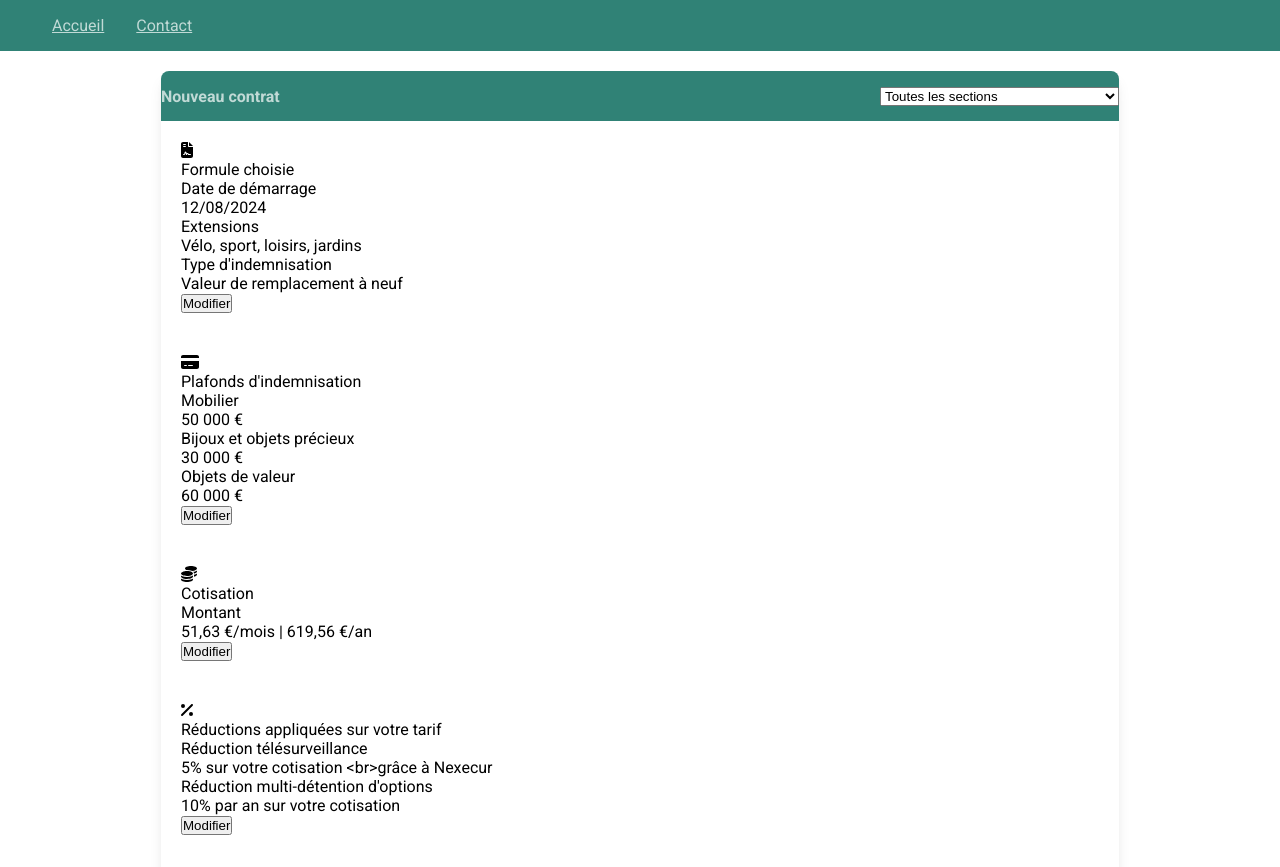
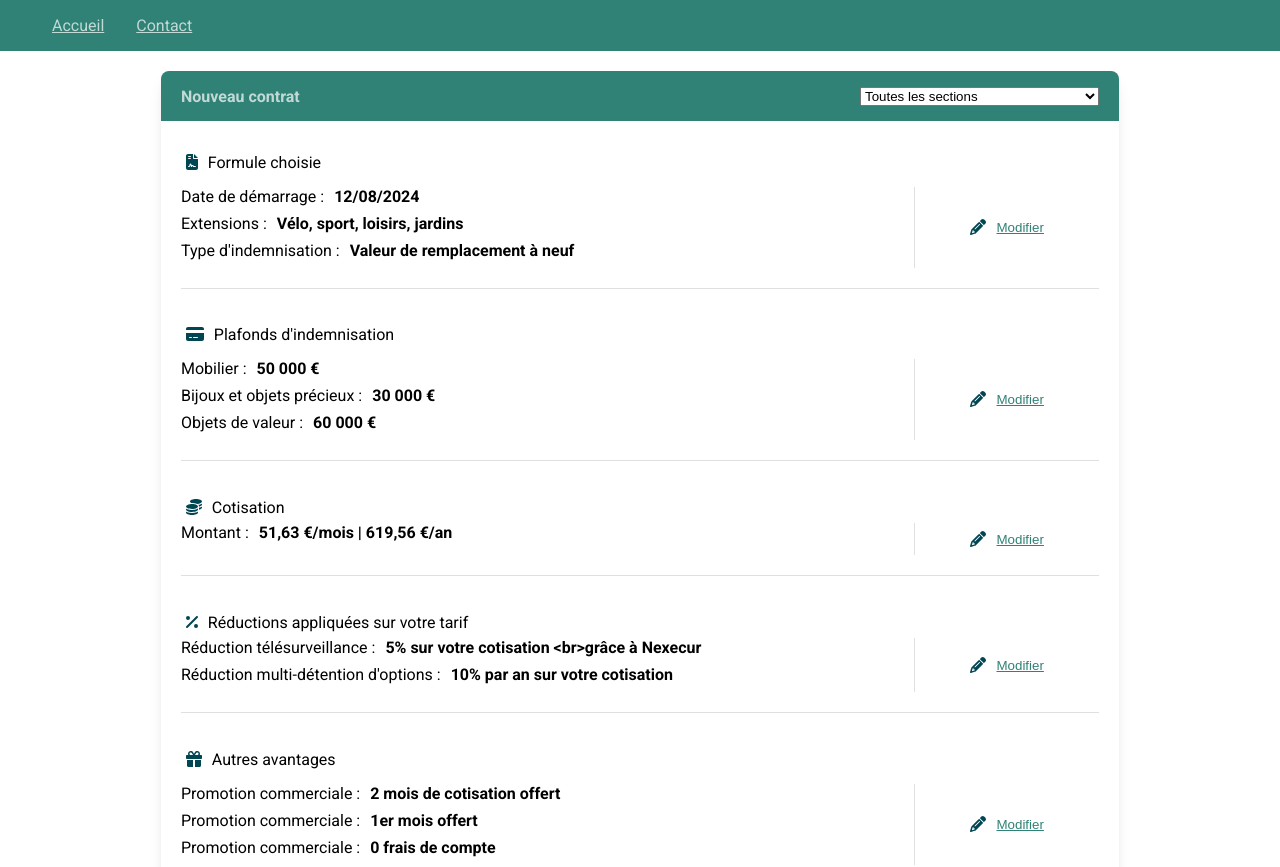
Before and after one commit to TheHiddenSoulCoder/caa, an Angular app: page / in a window 1280 px wide. Shown: the top 867 px of the page. Built offline with nearby package versions, Linux system fonts and the light colour scheme.

Commit message:
layout, design, icons

```diff
--- a/src/app/home/contract-list/contract-list.component.html
+++ b/src/app/home/contract-list/contract-list.component.html
@@ -1,13 +1,18 @@
 <section>
-  <div class="card-items">
-    <div>
+  <div class="card-items parent">
+    <div class="card-item-header div1">
       <fa-icon [icon]="iconDict[contract.icon]"></fa-icon>
       <div>{{contract.title}}</div>
     </div>
-    <div *ngFor="let item of contract.items">
-      <div>{{item.label}}</div>
-      <div>{{item.name}}</div>
+    <div class="div2">
+      <div *ngFor="let item of contract.items" class="card-item-content">
+        <div>{{item.label}} :</div>
+        <strong>{{item.name}}</strong>
+      </div>
     </div>
-    <button>Modifier</button>
+    <div class="div3">
+      <fa-icon [icon]="faPencil"></fa-icon>
+      <button class="primary">Modifier</button>
+    </div>
   </div>
 </section>
--- a/src/app/home/contract-list/contract-list.component.scss
+++ b/src/app/home/contract-list/contract-list.component.scss
@@ -0,0 +1,23 @@
+.card-item-header {
+  display: flex;
+  align-items: center;
+  padding: 0 .3rem;
+  height: 2rem;
+  gap: 10px;
+}
+
+.card-item-content {
+  display: flex;
+  gap: 10px;
+  margin-bottom: 8px;
+}
+
+.parent {
+  display: grid;
+  grid-template-columns: 2fr .5fr;
+  grid-template-rows: .5fr 1fr;
+}
+
+.div1 { grid-area: 1 / 1 / 2 / 3; }
+.div2 { grid-area: 2 / 1 / 3 / 2; border-right: 1px solid #e0e0e0; }
+.div3 { grid-area: 2 / 2 / 3 / 3; display: flex; align-self: center; justify-self: center; gap: 10px; }
--- a/src/app/home/contract-list/contract-list.component.ts
+++ b/src/app/home/contract-list/contract-list.component.ts
@@ -2,7 +2,7 @@ import { Component, Input } from '@angular/core';
 import { Contract } from '../../contract';
 import { CommonModule } from '@angular/common';
 import { FontAwesomeModule } from '@fortawesome/angular-fontawesome';
-import { faFileContract, faCreditCard, faCoins, faPercent, faGift } from '@fortawesome/free-solid-svg-icons';
+import { faPencil, faFileContract, faCreditCard, faCoins, faPercent, faGift } from '@fortawesome/free-solid-svg-icons';
 import { IconDefinition } from '@fortawesome/fontawesome-svg-core';
 
 @Component({
@@ -15,11 +15,13 @@ import { IconDefinition } from '@fortawesome/fontawesome-svg-core';
 export class ContractListComponent {
   @Input() contract!: Contract;
 
-  iconDict: Record<string, IconDefinition> = {
+  protected readonly iconDict: Record<string, IconDefinition> = {
     'file-contract': faFileContract,
     'credit-card': faCreditCard,
     'coins': faCoins,
     'percent': faPercent,
     'gift': faGift
   }
+
+  protected readonly faPencil = faPencil;
 }
--- a/src/app/home/home.component.scss
+++ b/src/app/home/home.component.scss
@@ -2,7 +2,6 @@
   display: flex;
   align-items: center;
   justify-content: center;
-  margin: 20px;
 }
 
 .card {
@@ -23,12 +22,18 @@
   height: 50px;
   align-items: center;
   justify-content: space-between;
+  padding: 0 20px;
   background-color: var(--primary-color);
   border-radius: .5rem .5rem 0 0;
   color: var(--secondary-color);
 }
 
 .card-content {
-  flex-grow: 1; /* Allow content to fill remaining space */
-  padding: 20px;
+  flex-grow: 1;
+  margin: 5px 20px;
+  border-bottom: 1px solid #e0e0e0;
+
+  &:last-child {
+    border-bottom: none;
+  }
 }
--- a/src/styles.scss
+++ b/src/styles.scss
@@ -6,6 +6,11 @@
 body {
   font-family: 'Roboto', sans-serif;
 }
+
+section {
+  margin: 20px auto;
+}
+
 :root {
   --primary-color: #308276;
   --secondary-color: #c1dad6;
@@ -15,11 +20,15 @@ body {
   --icon-color: #004652;
 }
 
-//TODO remove or modify this
+fa-icon {
+  color: var(--icon-color);
+}
+
 button.primary {
-  padding: 10px;
-  border: solid 1px var(--primary-color);
-  background: var(--primary-color);
-  color: white;
-  border-radius: 8px;
+  background: none;
+  border: none;
+  color: var(--primary-color);
+  text-decoration: underline;
+  cursor: pointer;
+  padding: 0;
 }
```
